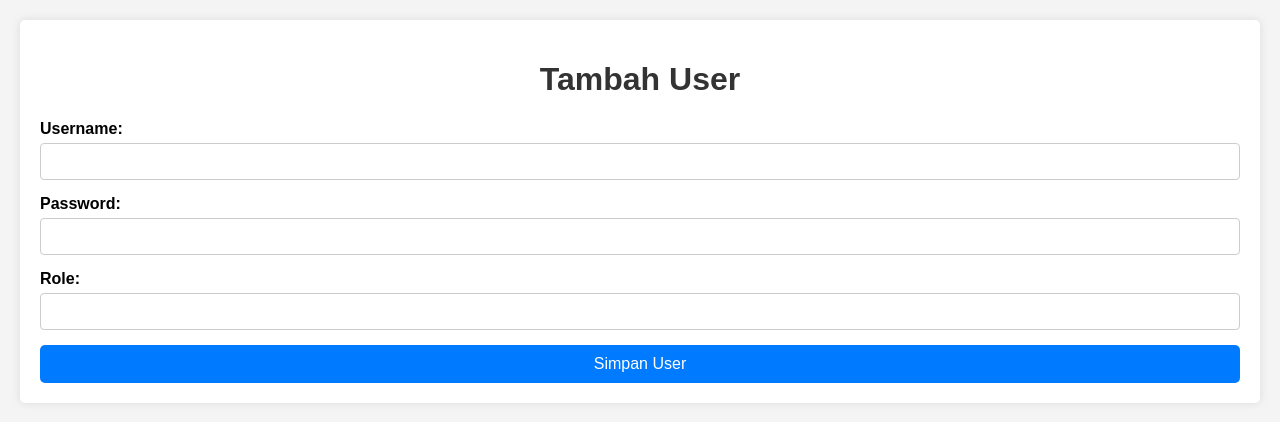
After one commit to naufal11705/Basdat-News, a PHP site: page /Basdat-News/register.php in a window 1280 px wide. The commit adds this page. Shown: the top 422 px of the page. Run offline with PHP 8.4, Linux system fonts and the light colour scheme.

Commit message:
add register

```diff
--- a/admin/dashboardAdmin.php
+++ b/admin/dashboardAdmin.php
@@ -10,6 +10,7 @@
     <div class="container">
         <h1>Dashboard Admin</h1>
         <a href="tambahBerita" class="btn">Tambah Berita</a>
+        <a href="register" class="btn">Tambah User</a>
 
         <h2>Daftar Berita</h2>
         <table>
--- a/index.php
+++ b/index.php
@@ -12,6 +12,10 @@ $id = isset($segments[2]) ? $segments[2] : null;
 switch ($path) {
     case '/login':
         require_once 'login.php';
+        break;
+
+    case '/register':
+        require_once 'register.php';
         break;
 
     case '/':
--- /dev/null
+++ b/register.php
@@ -0,0 +1,52 @@
+<?php
+require 'db.php';
+
+if ($_SERVER['REQUEST_METHOD'] == 'POST') {
+    $db = getDB();
+    $collection = $db->users;
+
+    $newUsers = [
+        'username' => $_POST['username'],
+        'password' => $_POST['password'],
+        'role' => $_POST['role'],
+        'created_at' => new MongoDB\BSON\UTCDateTime(),
+        'updated_at' => new MongoDB\BSON\UTCDateTime(),
+    ];
+
+    $insertResult = $collection->insertOne($newUsers);
+
+    header("Location: dashboard");
+    exit();
+
+}
+?>
+
+<!DOCTYPE html>
+<html lang="en">
+
+<head>
+    <meta charset="UTF-8">
+    <meta name="viewport" content="width=device-width, initial-scale=1.0">
+    <link rel="stylesheet" href="admin/style.css">
+    <title>Tambah User</title>
+</head>
+
+<body>
+    <div class="container">
+        <h1>Tambah User</h1>
+        <form method="POST" enctype="multipart/form-data">
+            <label for="username">Username:</label>
+            <input type="text" name="username" required>
+
+            <label for="password">Password:</label>
+            <input type="text" name="password" required>
+
+            <label for="role">Role:</label>
+            <input type="text" name="role" required>
+
+            <button type="submit">Simpan User</button>
+        </form>
+    </div>
+</body>
+
+</html>
```
